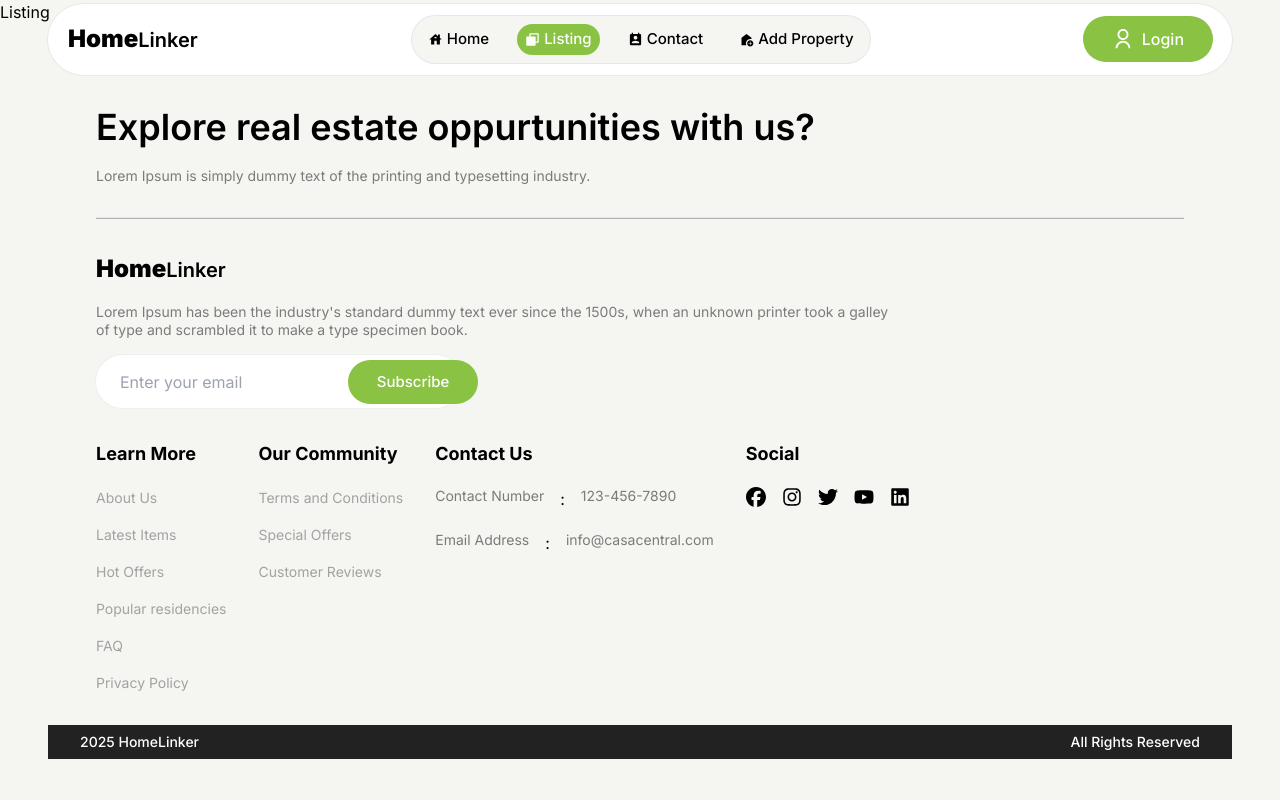
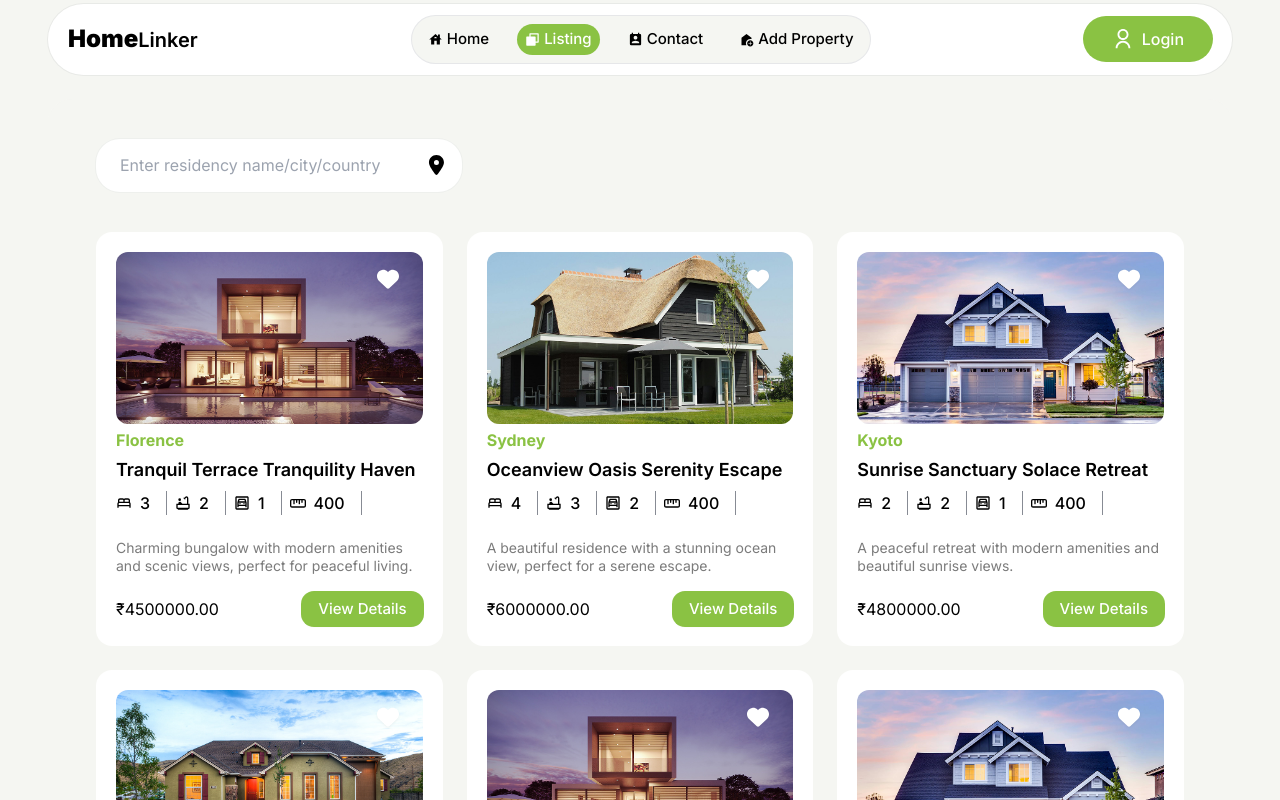
Before and after one commit to Ankur-Singh-png/Home-Linker, a React (Create React App) app in the folder frontend/: page /listing in a window 1280 px wide. Shown: the top 800 px of the page. Built offline with nearby package versions, Linux system fonts and the light colour scheme; a web font is replaced by a local one.

Commit message:
Listing Component Added

```diff
--- a/frontend/src/pages/Listing.jsx
+++ b/frontend/src/pages/Listing.jsx
@@ -1,9 +1,33 @@
 import React from 'react'
+import { PROPERTIES } from '../constants/data'
+import Item from '../components/Item'
+import { FaLocationDot } from 'react-icons/fa6'
+
 
 const Listing = () => {
   return (
-    <div>Listing</div>
+    <main className='max-padd-container my-[99px]'>
+    <div className='max-padd-container py-10 xl:py-22 bg-primary rounded-3xl'>
+      <div>
+      {/* SearchBar */}
+        <div  className='flexBetween pl-6 h-[3.3rem] bg-white rounded-3xl w-full max-w-[366px] ring-1 ring-slate-500/5'>
+        <input type='text' placeholder='Enter residency name/city/country' className='bg-transparent border-none outline-none w-full' />
+        <FaLocationDot className='relative right-4 text-xl hover:text-secondary cursor-pointer'/>
+        </div>
+
+        {/* Container */}
+        <div className='grid gap-6 grid-cols-1 md:grid-cols-2 xl:grid-cols-3 mt-10'>
+          {
+            PROPERTIES.map((property)=>(
+                <Item key={property.title} property={property}/>
+              )
+            )
+          }
+        </div>
+      </div>
+    </div>
+    </main>
   )
 }
 
-export default Listing
+export default Listing
```
